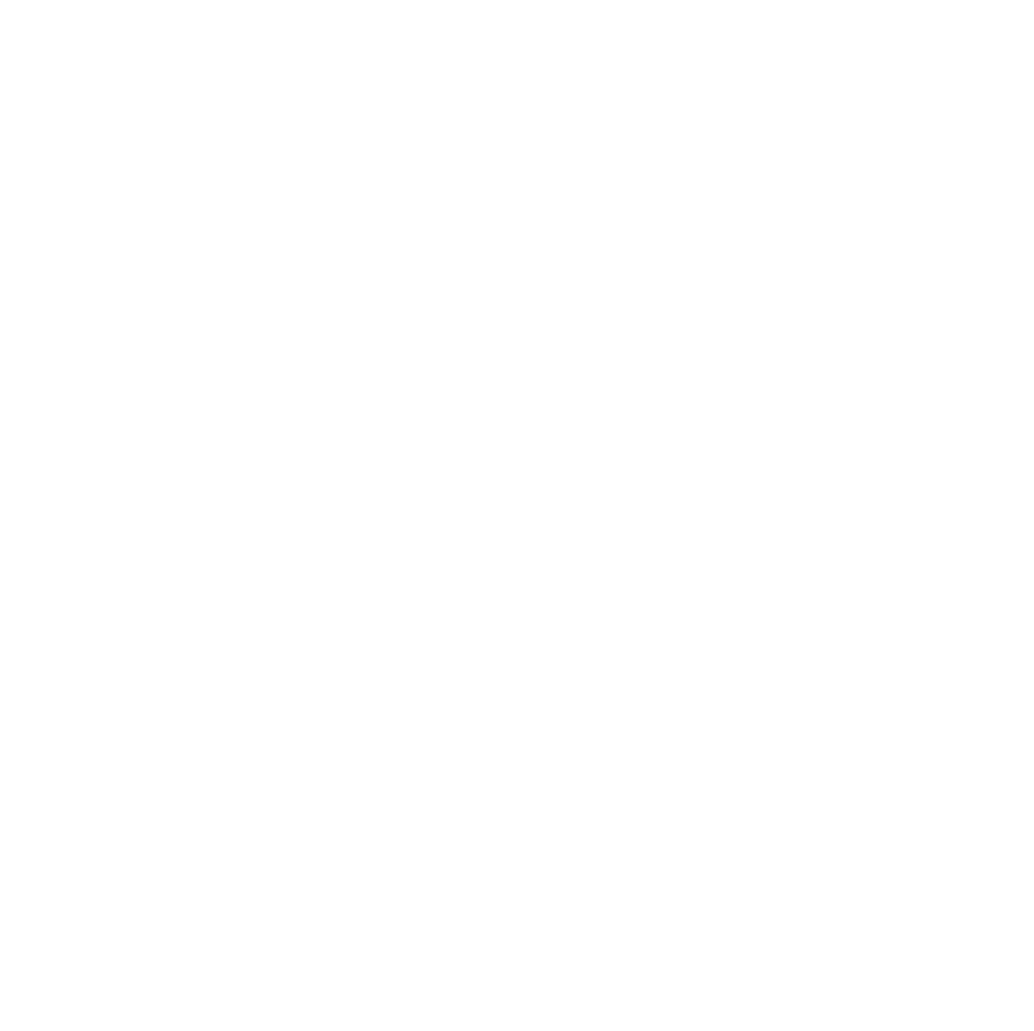
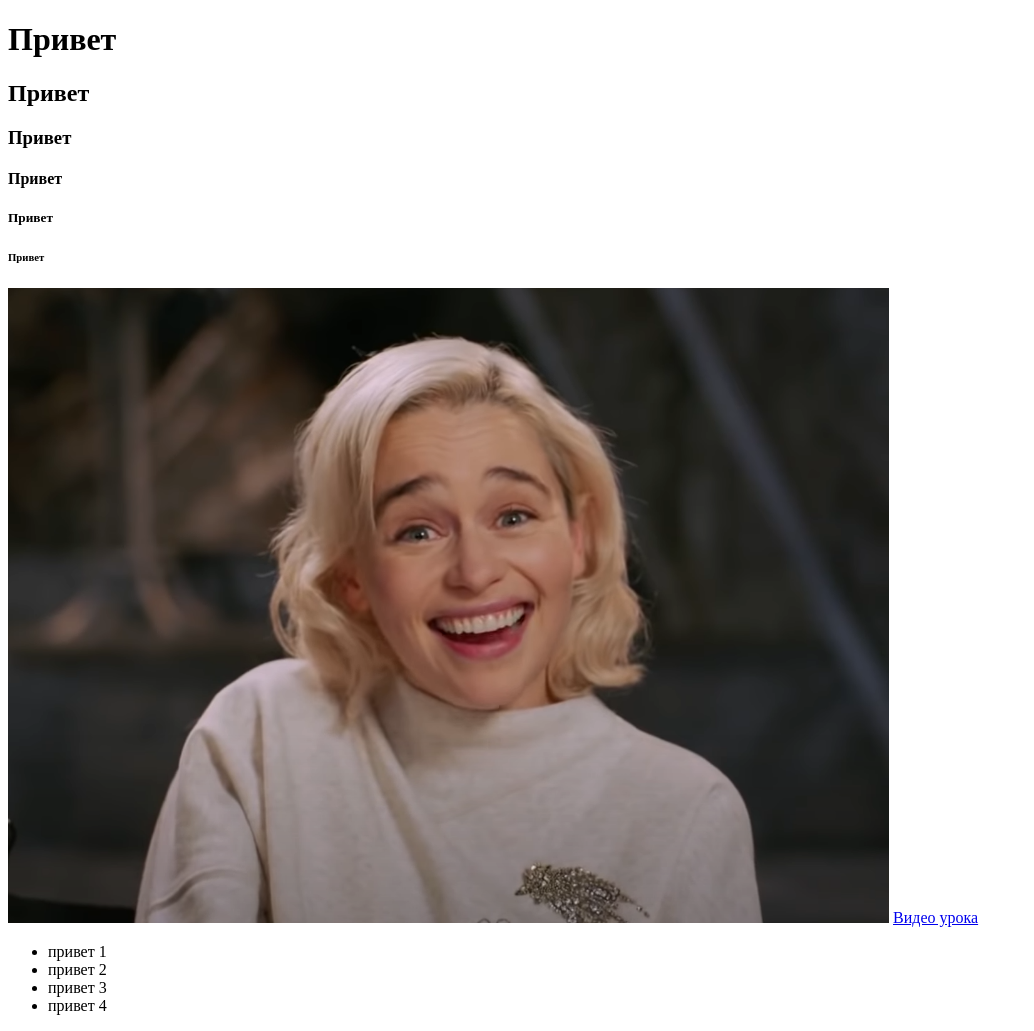
Before and after one commit to IbraimAblyametov/HTML-and-CSS-freelance, a plain HTML site: page Основы HTML и CSS/Основы HTML и CSS + верстка лендинга в 2021/index.html in a window 1280 px wide. Shown: the whole page, without its empty margins (0-1034 px from the left). Before the commit the page ends 800 px from the top, so only its background shows below. Drawn offline with Linux system fonts and the light colour scheme.

Commit message:
new tags

```diff
--- a/Основы HTML и CSS/Основы HTML и CSS + верстка лендинга в 2021/index.html
+++ b/Основы HTML и CSS/Основы HTML и CSS + верстка лендинга в 2021/index.html
@@ -3,9 +3,27 @@
 <head>
 	<meta charset="utf-8">
 	<meta name="viewport" content="width=device-width, initial-scale=1.0">
-	<title>Document</title>
+	<title>Hello, World!</title>
 </head>
 <body>
+	<h1>Привет</h1>
+	<h2>Привет</h2>
+	<h3>Привет</h3>
+	<h4>Привет</h4>
+	<h5>Привет</h5>
+	<h6>Привет</h6>
+
+	<img src="img/smile.png" alt="Эмилия Кларк">
+
+	<a href="https://www.youtube.com/watch?v=xuqoe6jzMF0" target="_blank">Видео урока</a>
+
+	<ul>
+		<li>привет 1</li>
+		<li>привет 2</li>
+		<li>привет 3</li>
+		<li>привет 4</li>
+	</ul>
+
 
 </body>
 </html>
```
Also changed, not shown: Основы HTML и CSS/Основы HTML и CSS + верстка лендинга в 2021/image/hello.png (added), Основы HTML и CSS/Основы HTML и CSS + верстка лендинга в 2021/img/smile.png (added), 1 other file.
